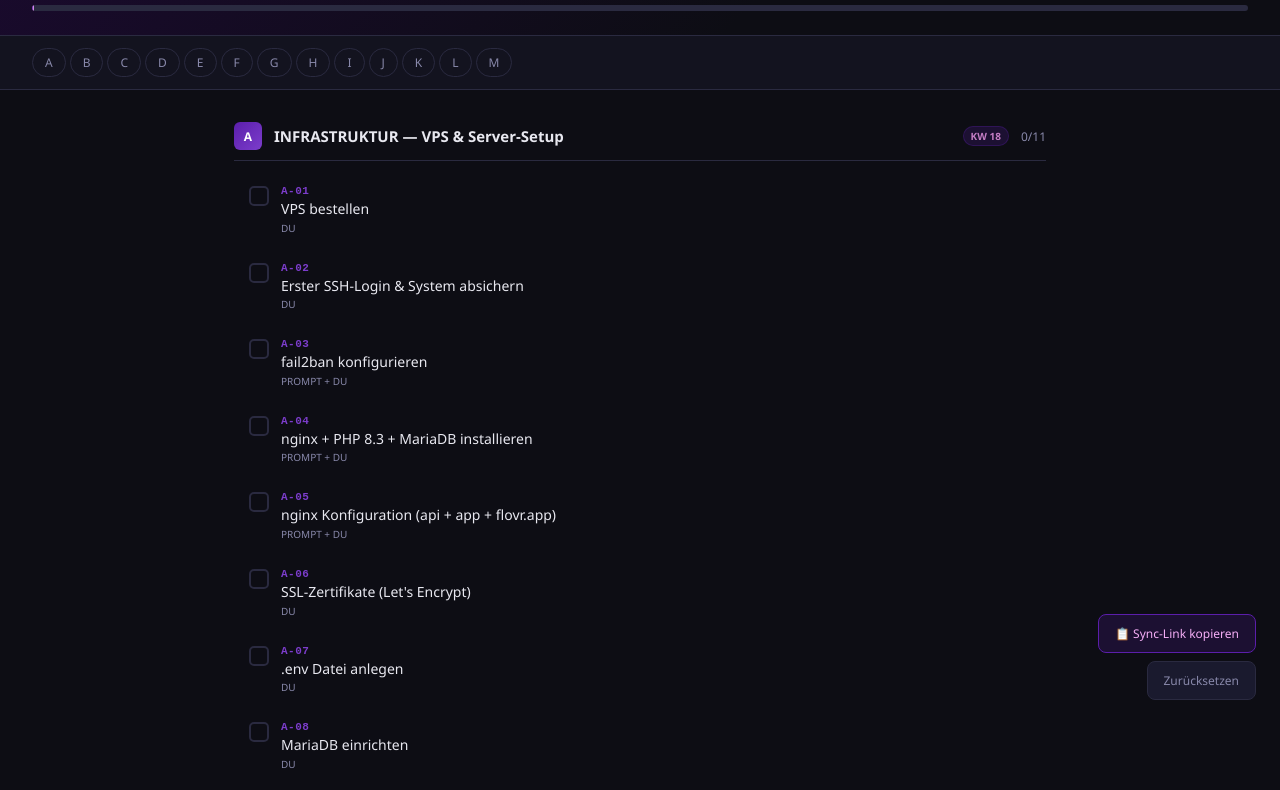
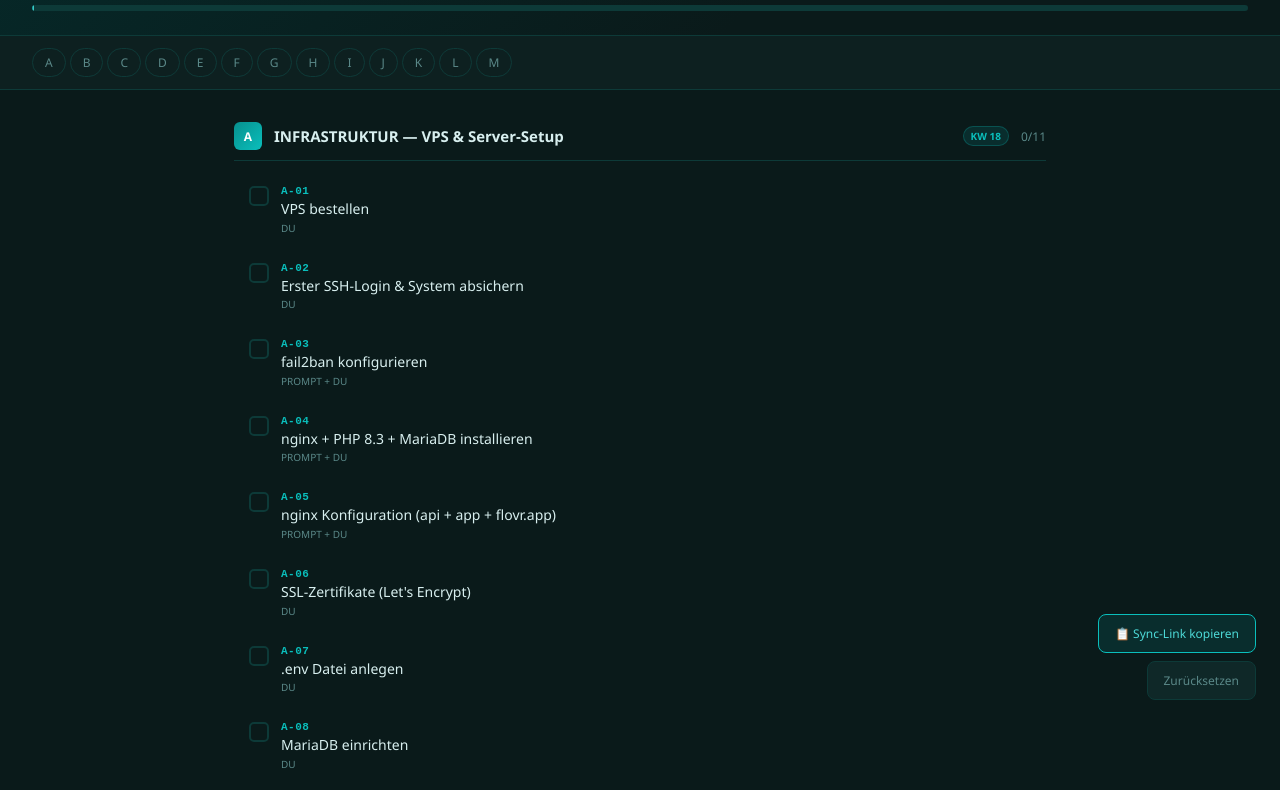
Before and after one commit to KNH-Benny/flovr-checklist, a plain HTML site: page index.html in a window 1280 px wide. Shown: the part 76-866 px from the top of the page. Drawn offline with Linux system fonts and the light colour scheme.

Commit message:
Flovr Teal Farbschema statt KNH Lila

```diff
--- a/index.html
+++ b/index.html
@@ -6,18 +6,18 @@
 <title>Flovr — Aufbau-Checkliste</title>
 <style>
   :root {
-    --bg: #0d0d14;
-    --surface: #13131f;
-    --surface2: #1a1a2e;
-    --border: #2a2a40;
-    --purple: #5B1EAB;
-    --purple-light: #7c3dcc;
-    --pink: #F5AEF6;
-    --pink-dim: #c47dc5;
-    --text: #e8e8f0;
-    --text-dim: #8888aa;
-    --done-bg: #0f1a0f;
-    --done-text: #4a5a4a;
+    --bg: #0A1A1A;
+    --surface: #0d2020;
+    --surface2: #0f2828;
+    --border: #0D3A38;
+    --purple: #07908E;
+    --purple-light: #0ABFBC;
+    --pink: #4DD9D7;
+    --pink-dim: #0ABFBC;
+    --text: #D8EFEF;
+    --text-dim: #5A8888;
+    --done-bg: #0a1a10;
+    --done-text: #3a5a4a;
     --green: #4ade80;
     --radius: 10px;
   }
@@ -33,7 +33,7 @@
 
   /* HEADER */
   header {
-    background: linear-gradient(135deg, #1a0a2e 0%, #0d0d14 60%);
+    background: linear-gradient(135deg, #062828 0%, #0A1A1A 60%);
     border-bottom: 1px solid var(--border);
     padding: 28px 32px 24px;
     position: sticky;
@@ -58,7 +58,7 @@
   .logo-dot {
     width: 32px;
     height: 32px;
-    background: linear-gradient(135deg, var(--purple), var(--pink));
+    background: linear-gradient(135deg, #07908E, #0ABFBC);
     border-radius: 8px;
     display: flex;
     align-items: center;
@@ -115,7 +115,7 @@
 
   .progress-bar {
     height: 100%;
-    background: linear-gradient(90deg, var(--purple), var(--pink));
+    background: linear-gradient(90deg, #07908E, #4DD9D7);
     border-radius: 4px;
     transition: width 0.4s ease;
     min-width: 2px;
@@ -188,7 +188,7 @@
   .section-badge {
     width: 28px;
     height: 28px;
-    background: linear-gradient(135deg, var(--purple), var(--purple-light));
+    background: linear-gradient(135deg, #07908E, #0ABFBC);
     border-radius: 6px;
     display: flex;
     align-items: center;
@@ -342,8 +342,8 @@
 
   .fab-btn:hover { border-color: var(--purple-light); color: var(--text); }
   .fab-btn.danger:hover { border-color: #ff6b6b; color: #ff6b6b; }
-  .fab-btn.primary { border-color: var(--purple); color: var(--pink); background: rgba(91,30,171,0.2); }
-  .fab-btn.primary:hover { background: rgba(91,30,171,0.4); }
+  .fab-btn.primary { border-color: #0ABFBC; color: #4DD9D7; background: rgba(10,191,188,0.12); }
+  .fab-btn.primary:hover { background: rgba(10,191,188,0.25); }
 
   .sync-toast {
     position: fixed;
@@ -386,9 +386,9 @@
     padding: 2px 7px;
     border-radius: 10px;
     font-weight: 600;
-    background: rgba(91, 30, 171, 0.2);
-    color: var(--pink-dim);
-    border: 1px solid rgba(91, 30, 171, 0.3);
+    background: rgba(10, 191, 188, 0.12);
+    color: #0ABFBC;
+    border: 1px solid rgba(10, 191, 188, 0.25);
   }
 </style>
 </head>
```
